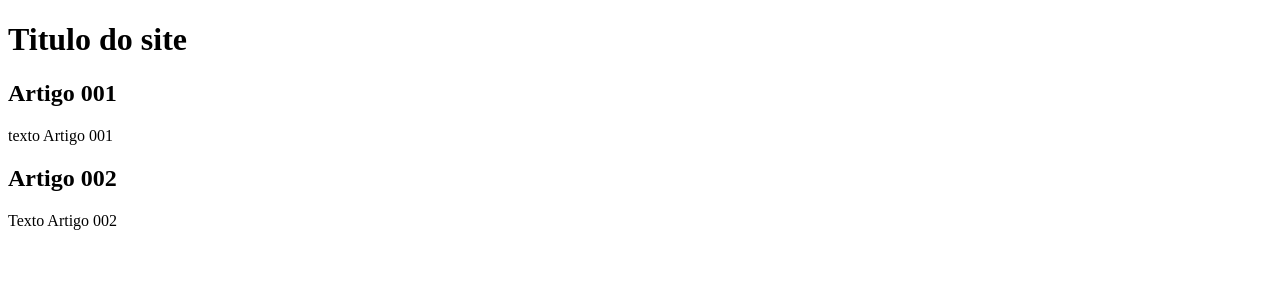
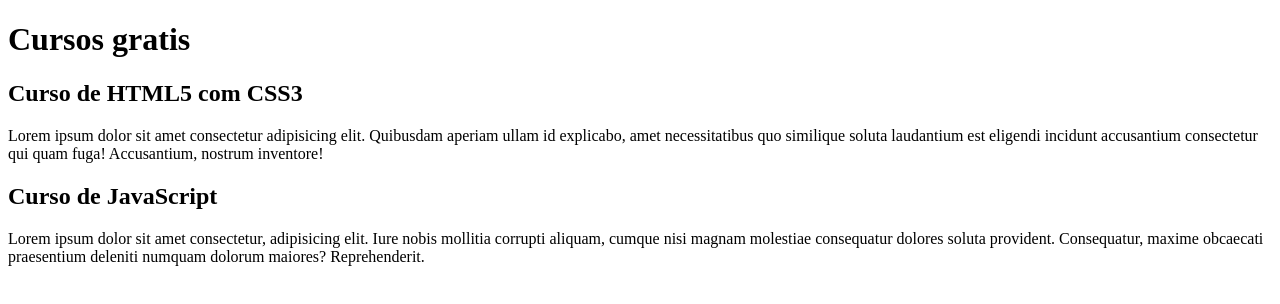
Before and after one commit to EmanuelRicardo/Projeto-site, a plain HTML site: page index.html in a window 1280 px wide. Drawn offline with Linux system fonts and the light colour scheme.

Commit message:
Comecei a escrever conteúdo

```diff
--- a/index.html
+++ b/index.html
@@ -3,20 +3,20 @@
 <head>
     <meta charset="UTF-8">
     <meta name="viewport" content="width=device-width, initial-scale=1.0">
-    <title>Titulo do site</title>
+    <title></title>
 </head>
 <body>
     <main>
         <header>
-            <h1>Titulo do site</h1>
+            <h1>Cursos gratis</h1>
         </header>
         <article>
-            <h2>Artigo 001</h2>
-            <p>texto Artigo 001</p>
+            <h2>Curso de HTML5 com CSS3</h2>
+            <p>Lorem ipsum dolor sit amet consectetur adipisicing elit. Quibusdam aperiam ullam id explicabo, amet necessitatibus quo similique soluta laudantium est eligendi incidunt accusantium consectetur qui quam fuga! Accusantium, nostrum inventore!</p>
         </article>
         <article>
-            <h2>Artigo 002</h2>
-            <p>Texto Artigo 002</p>
+            <h2>Curso de JavaScript</h2>
+            <p>Lorem ipsum dolor sit amet consectetur, adipisicing elit. Iure nobis mollitia corrupti aliquam, cumque nisi magnam molestiae consequatur dolores soluta provident. Consequatur, maxime obcaecati praesentium deleniti numquam dolorum maiores? Reprehenderit.</p>
         </article>
 
     </main>
```
